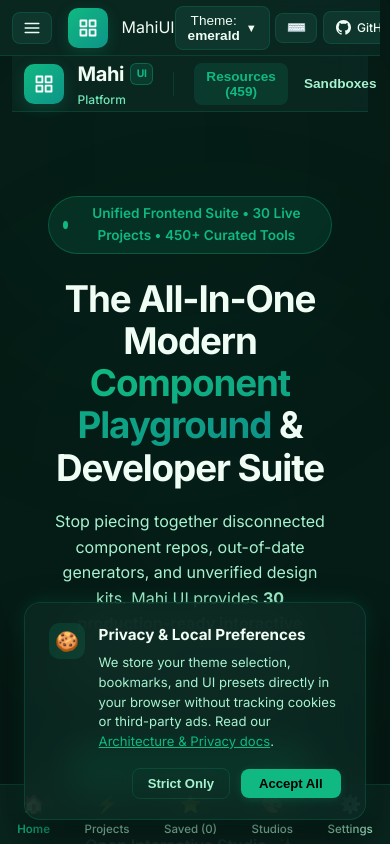
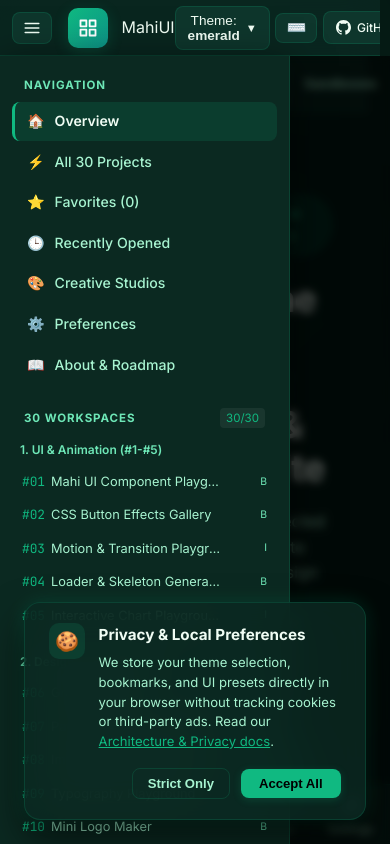
Before and after one commit to mahi-developer-universe/Mahi-UI-Component-Playground, a Next.js app: page / in a window 390 px wide. Both pictures are taken after a click on the button 32 px from the left and 27 px from the top of the page. Shown: the top 844 px of the page. Built offline with nearby package versions, Linux system fonts and the light colour scheme.

Commit message:
fix(mobile): convert desktop sidebar to mobile drawer overlay and auto-collapse on mobile viewports

```diff
--- a/src/app/globals.css
+++ b/src/app/globals.css
@@ -2594,20 +2594,83 @@
 }
 
 /* ==========================================================================
+   Desktop & Mobile Responsive Sidebar Navigation
+   ========================================================================== */
+.app-sidebar {
+  width: 280px;
+  flex-shrink: 0;
+  height: calc(100vh - 65px);
+  position: sticky;
+  top: 65px;
+  background: var(--bg-secondary);
+  border-right: 1px solid var(--border-color);
+  overflow-y: auto;
+  padding: 1.25rem 0.75rem;
+  display: flex;
+  flex-direction: column;
+  gap: 1.5rem;
+  z-index: 50;
+  transition: transform 0.25s cubic-bezier(0.16, 1, 0.3, 1);
+}
+
+.app-sidebar.closed {
+  display: none !important;
+}
+
+.mobile-sidebar-backdrop {
+  display: none;
+}
+
+/* ==========================================================================
    Comprehensive Mobile View Optimization (< 768px and < 480px)
    ========================================================================== */
 @media (max-width: 768px) {
+  /* Mobile Sidebar Drawer Overlay */
   .app-sidebar {
+    position: fixed !important;
+    top: 56px !important;
+    left: 0 !important;
+    bottom: 0 !important;
+    height: calc(100vh - 56px) !important;
+    width: 290px !important;
+    max-width: 85vw !important;
+    z-index: 999 !important;
+    box-shadow: 0 10px 40px rgba(0, 0, 0, 0.6) !important;
+    background: var(--bg-secondary) !important;
+    transform: translateX(-100%);
+    display: flex !important;
+  }
+
+  .app-sidebar.open {
+    transform: translateX(0) !important;
+  }
+
+  .app-sidebar.closed {
     display: none !important;
+    transform: translateX(-100%) !important;
+  }
+
+  .mobile-sidebar-backdrop {
+    display: block !important;
+    position: fixed;
+    top: 56px;
+    left: 0;
+    right: 0;
+    bottom: 0;
+    background: rgba(0, 0, 0, 0.65);
+    backdrop-filter: blur(4px);
+    z-index: 998;
   }
 
   .main-content,
   main#main-content {
     padding-left: 0.75rem !important;
     padding-right: 0.75rem !important;
-    padding-bottom: 5rem !important;
+    padding-bottom: 5.5rem !important;
     width: 100% !important;
     max-width: 100vw !important;
+    min-width: 0 !important;
+    overflow-x: hidden !important;
   }
 
   .navbar {
@@ -2640,4 +2703,7 @@
   .mobile-bottom-nav {
     display: none !important;
   }
-}
+  .mobile-sidebar-backdrop {
+    display: none !important;
+  }
+}
--- a/src/components/layout/AppShell.tsx
+++ b/src/components/layout/AppShell.tsx
@@ -41,9 +41,21 @@
     window.addEventListener('open-shortcuts-modal', handleOpenShortcuts);
     window.addEventListener('keydown', handleKeyDown);
 
+    if (typeof window !== 'undefined' && window.innerWidth < 768) {
+      useAppStore.getState().setSidebarOpen(false);
+    }
+
+    const handleResize = () => {
+      if (window.innerWidth < 768) {
+        useAppStore.getState().setSidebarOpen(false);
+      }
+    };
+    window.addEventListener('resize', handleResize);
+
     return () => {
       window.removeEventListener('keydown', handleKeyDown);
       window.removeEventListener('open-shortcuts-modal', handleOpenShortcuts);
+      window.removeEventListener('resize', handleResize);
     };
   }, [theme, setCommandPaletteOpen]);
 
--- a/src/components/layout/Sidebar.tsx
+++ b/src/components/layout/Sidebar.tsx
@@ -8,11 +8,13 @@
 
 export const Sidebar: React.FC = () => {
   const pathname = usePathname();
-  const { sidebarOpen, favorites, recentProjects } = useAppStore();
+  const { sidebarOpen, setSidebarOpen, favorites, recentProjects } = useAppStore();
 
-  if (!sidebarOpen) {
-    return null;
-  }
+  const handleLinkClick = () => {
+    if (typeof window !== 'undefined' && window.innerWidth < 768) {
+      setSidebarOpen(false);
+    }
+  };
 
   const navLinks = [
     { href: '/', label: 'Overview', icon: '🏠' },
@@ -34,25 +36,19 @@
   ];
 
   return (
-    <aside
-      className="app-sidebar"
-      style={{
-        width: '280px',
-        flexShrink: 0,
-        height: 'calc(100vh - 65px)',
-        position: 'sticky',
-        top: '65px',
-        background: 'var(--bg-secondary)',
-        borderRight: '1px solid var(--border-color)',
-        overflowY: 'auto',
-        padding: '1.25rem 0.75rem',
-        display: 'flex',
-        flexDirection: 'column',
-        gap: '1.5rem',
-        zIndex: 50
-      }}
-      aria-label="Application primary sidebar navigation"
-    >
+    <>
+      {/* Mobile Drawer Overlay Backdrop */}
+      {sidebarOpen && (
+        <div
+          className="mobile-sidebar-backdrop"
+          onClick={() => setSidebarOpen(false)}
+          aria-hidden="true"
+        />
+      )}
+      <aside
+        className={`app-sidebar ${sidebarOpen ? 'open' : 'closed'}`}
+        aria-label="Application primary sidebar navigation"
+      >
       {/* Primary Navigation */}
       <div>
         <div style={{ fontSize: '0.72rem', textTransform: 'uppercase', letterSpacing: '0.08em', color: 'var(--text-muted)', padding: '0 0.75rem 0.5rem', fontWeight: 700 }}>
@@ -65,6 +61,7 @@
               <Link
                 key={item.href}
                 href={item.href}
+                onClick={handleLinkClick}
                 style={{
                   display: 'flex',
                   alignItems: 'center',
@@ -117,6 +114,7 @@
                         key={proj.id}
                         href={proj.route}
                         title={proj.title}
+                        onClick={handleLinkClick}
                         style={{
                           display: 'flex',
                           alignItems: 'center',
@@ -149,5 +147,6 @@
         </div>
       </div>
     </aside>
+    </>
   );
 };
```
